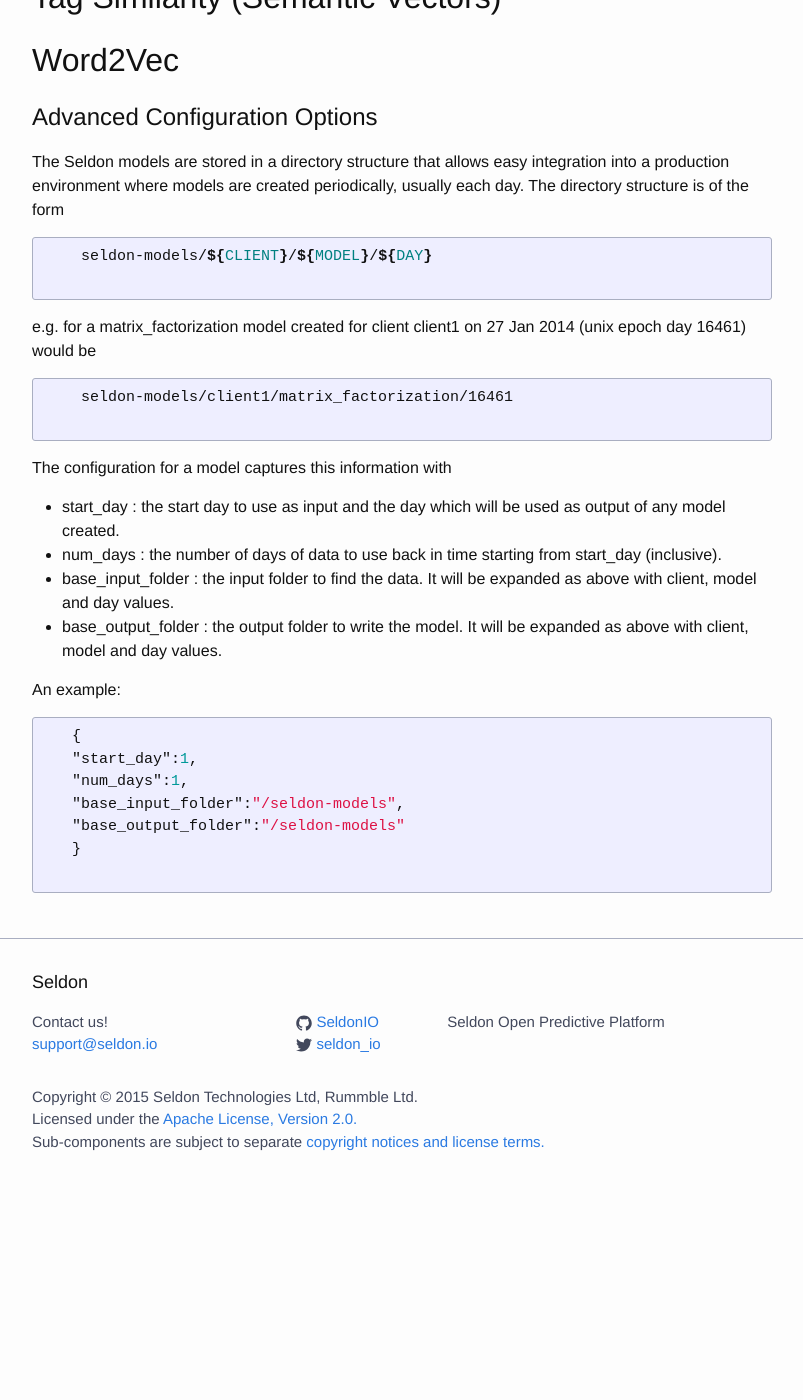
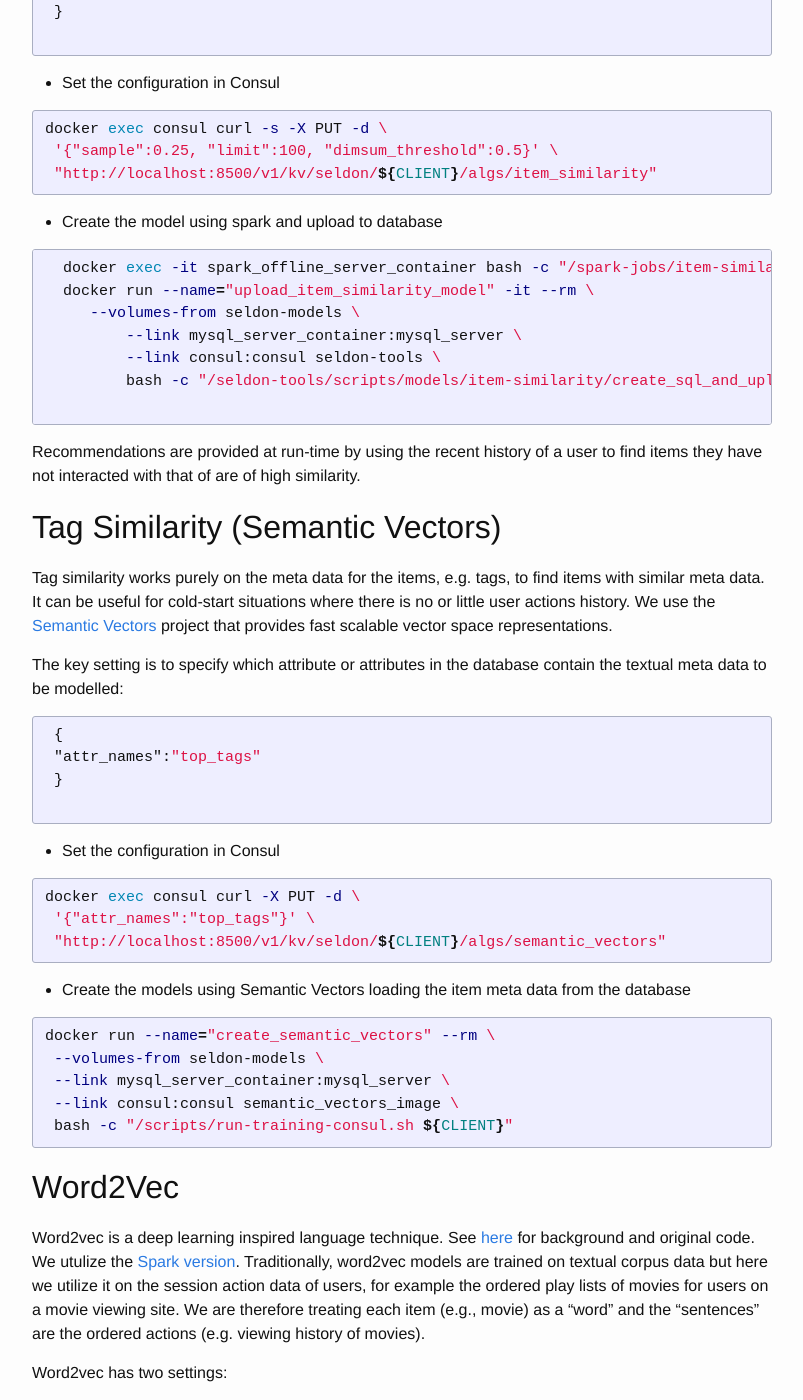
Before and after one commit to SeldonIO/seldonio.github.com, a Jekyll site: the page built from content-recommendation-models.md, in a window 1280 px wide and 1400 px high, scrolled down 2068 px. Shown: the whole window, without its empty margins (238-1041 px from the left). Built offline with Jekyll 4.4.1, drawn with Linux system fonts in a browser that asks for light colours; before the commit the page ends 3281 px from its top, so only the background shows below that; some of the changed text lies outside the part shown.

Commit message:
content rec docs update

```diff
--- a/content-recommendation-models.md
+++ b/content-recommendation-models.md
@@ -17,30 +17,19 @@ Each type of model has configuration parameters that need to be chosen to create
 {% highlight bash %}
 cd dist/your_data
 {% endhighlight %}
- * Load your data into Seldon as describe [HERE]()
+ * Load your data into Seldon as described [here](data.html)
  * Run create_models for the models you want to create
 
 {% highlight bash %}
-dist/tools/create_models.sh ${CLIENT} ${MODEL}
+dist/your_data/create_models.sh ${CLIENT} ${MODEL}
 {% endhighlight %}
 
 e.g.,
 
 {% highlight bash %}
-dist/tools/create_models.sh test1 matrix_factorization
+dist/your_data/create_models.sh test1 matrix_factorization
 {% endhighlight %}
 
- * Activate your created model
-
-{% highlight bash %}
-dist/tools/activate_models.sh ${CLIENT} ${MODEL}
-{% endhighlight %}
-
-e.g.,
-
-{% highlight bash %}
-dist/tools/activate_models.sh test1 matrix_factorization
-{% endhighlight %}
 
  * Got to the API Explorer to test
 
@@ -57,36 +46,138 @@ An algorithm made popular due to its sucess in the Netflix competition. It tries
 
 The configuration options follow those in the [Spark documentation](https://spark.apache.org/docs/latest/mllib-collaborative-filtering.html). Note, however, for this release we only provide implicit matrix factorization.
 
+{% highlight json %}
+{
+ "rank":30,
+ "lambda":0.1,
+ "alpha":1,
+ "iterations":5,
+}
+{% endhighlight %}
+
+ * Set the configuration options in consul, e,g,
+ {% highlight bash %}
+docker exec consul curl -s -X PUT -d \
+ '{"rank":30, "lambda":0.1, "alpha":1, "iterations":5}' \
+ "http://localhost:8500/v1/kv/seldon/${CLIENT}/algs/matrix_factorization"
+{% endhighlight %}
+
+ * Run the model creation process
+
+{% highlight bash %}
+docker exec -it spark_offline_server_container \
+  bash -c "/spark-jobs/matrix-factorization.sh ${CLIENT}"
+{% endhighlight %}
+
+# Item Similarity
+Item similarity models find correlations in the user actions history to find pairs of items that have consistently been viewed together. The underlying algorithm is the [DIMSUM algorithm in spark 1.2](https://blog.twitter.com/2014/all-pairs-similarity-via-dimsum).
+
+The key settings are:
+
+ * sample : limit the actions processed to a random subset of all actions. Value 0.0 to 1.0. Default 1.0 (all actions)
+ * limit : return only the top N similarities for each item
+ * dimsum_threshold : A value >= 0 and usually < 1.0. Higher the setting the greater the efficiency but less accurate the result.
+
+Example settings:
+
  {% highlight json %}
-   {
-   "rank":30,
-   "lambda":0.1,
-   "alpha":1,
-   "iterations":5,
-   }
+ {
+ "sample":0.25,
+ "limit":100,
+ "dimsum_threshold":0.5
+ }
   {% endhighlight %}
 
- 1. Set the configuration options in consul, e,g,
- {% highlight bash %}
-    docker exec consul curl -s -X PUT -d
-    '{
-       "rank":30,
-       "lambda":0.1,
-       "alpha":1,
-       "iterations":5,
-     }'
-   "http://localhost:8500/v1/kv/seldon/${CLIENT}/algs/matrix_factorization"
-  {% endhighlight %}
- 1. run the model creation process
- {% highlight bash %}
-    docker exec -it spark_offline_server_container bash -c "/spark-jobs/matrix-factorization.sh ${CLIENT}"
+ * Set the configuration in Consul
+
+{% highlight bash %}
+docker exec consul curl -s -X PUT -d \
+ '{"sample":0.25, "limit":100, "dimsum_threshold":0.5}' \
+ "http://localhost:8500/v1/kv/seldon/${CLIENT}/algs/item_similarity"
+{% endhighlight %}
+
+ * Create the model using spark and upload to database
+
+{% highlight bash %}
+  docker exec -it spark_offline_server_container bash -c "/spark-jobs/item-similarity.sh ${CLIENT}"
+  docker run --name="upload_item_similarity_model" -it --rm \
+     --volumes-from seldon-models \
+	 --link mysql_server_container:mysql_server \
+	 --link consul:consul seldon-tools \
+	 bash -c "/seldon-tools/scripts/models/item-similarity/create_sql_and_upload.sh ${CLIENT}"
+ {% endhighlight %}
+
+Recommendations are provided at run-time by using the recent history of a user to find items they have not interacted with that of are of high similarity.
+
+# Tag Similarity (Semantic Vectors)
+Tag similarity works purely on the meta data for the items, e.g. tags, to find items with similar meta data. It can be useful for cold-start situations where there is no or little user actions history. We use the [Semantic Vectors](https://code.google.com/p/semanticvectors/) project that provides fast scalable vector space representations.
+
+The key setting is to specify which attribute or attributes in the database contain the textual meta data to be modelled:
+
+ {% highlight json %}
+ {
+ "attr_names":"top_tags"
+ }
   {% endhighlight %}
 
-# Item Similarity
+ * Set the configuration in Consul
 
-# Tag Similarity (Semantic Vectors)
+{% highlight bash %}
+docker exec consul curl -X PUT -d \
+ '{"attr_names":"top_tags"}' \
+ "http://localhost:8500/v1/kv/seldon/${CLIENT}/algs/semantic_vectors"
+{% endhighlight %}
+
+ * Create the models using Semantic Vectors loading the item meta data from the database
+
+{% highlight bash %}
+docker run --name="create_semantic_vectors" --rm \
+ --volumes-from seldon-models \
+ --link mysql_server_container:mysql_server \
+ --link consul:consul semantic_vectors_image \
+ bash -c "/scripts/run-training-consul.sh ${CLIENT}"
+{% endhighlight %}
 
 # Word2Vec
+Word2vec is a deep learning inspired language technique. See [here](https://code.google.com/p/word2vec/) for background and original code. We utulize the [Spark version](https://spark.apache.org/docs/latest/mllib-feature-extraction.html#word2vec). Traditionally, word2vec models are trained on textual corpus data but here we utilize it on the session action data of users, for example the ordered play lists of movies for users on a movie viewing site. We are therefore treating each item (e.g., movie) as a "word" and the "sentences" are the ordered actions (e.g. viewing history of movies).
+
+Word2vec has two settings:
+
+ * min_word_count : the minimum number of times an item must be seen in the actions to be included.
+ * vector_size : the dimension of the created vectors
+
+For example:
+
+{% highlight json %}
+{
+ "min_word_count":50,
+ "vector_size":30 }
+}
+{% endhighlight %}
+
+ * Set the configuration in Consul
+
+{% highlight bash %}
+ docker exec consul curl -s -X PUT -d \
+   '{ "min_word_count":50, "vector_size":30 }' \
+   "http://localhost:8500/v1/kv/seldon/${CLIENT}/algs/word2vec"
+{% endhighlight %}
+
+ * Create the model by creating a training file of the user sessions, training a word2vec model and converting it to a Seamntic Vectors file format for loading in the Seldon API server.
+
+{% highlight bash %}
+  docker exec -it spark_offline_server_container bash -c "/spark-jobs/session-items.sh ${CLIENT}"
+  docker exec -it spark_offline_server_container bash -c "/spark-jobs/word2vec.sh ${CLIENT}"
+  docker run --name="translate_word2vec_model" -it --rm \
+    --volumes-from seldon-models  \
+	--link mysql_server_container:mysql_server \
+	--link consul:consul seldon-tools \
+	bash -c "/seldon-tools/scripts/models/word2vec/transformToSV.sh ${CLIENT}"
+{% endhighlight %}
+
+
+
+
 
 ## Advanced Configuration Options
 The Seldon models are stored in a directory structure that allows easy integration into a production environment where models are created periodically, usually each day. The directory structure is of the form
```
Also changed, not shown: movie-recommender-demo.md (+9 -11 lines).
